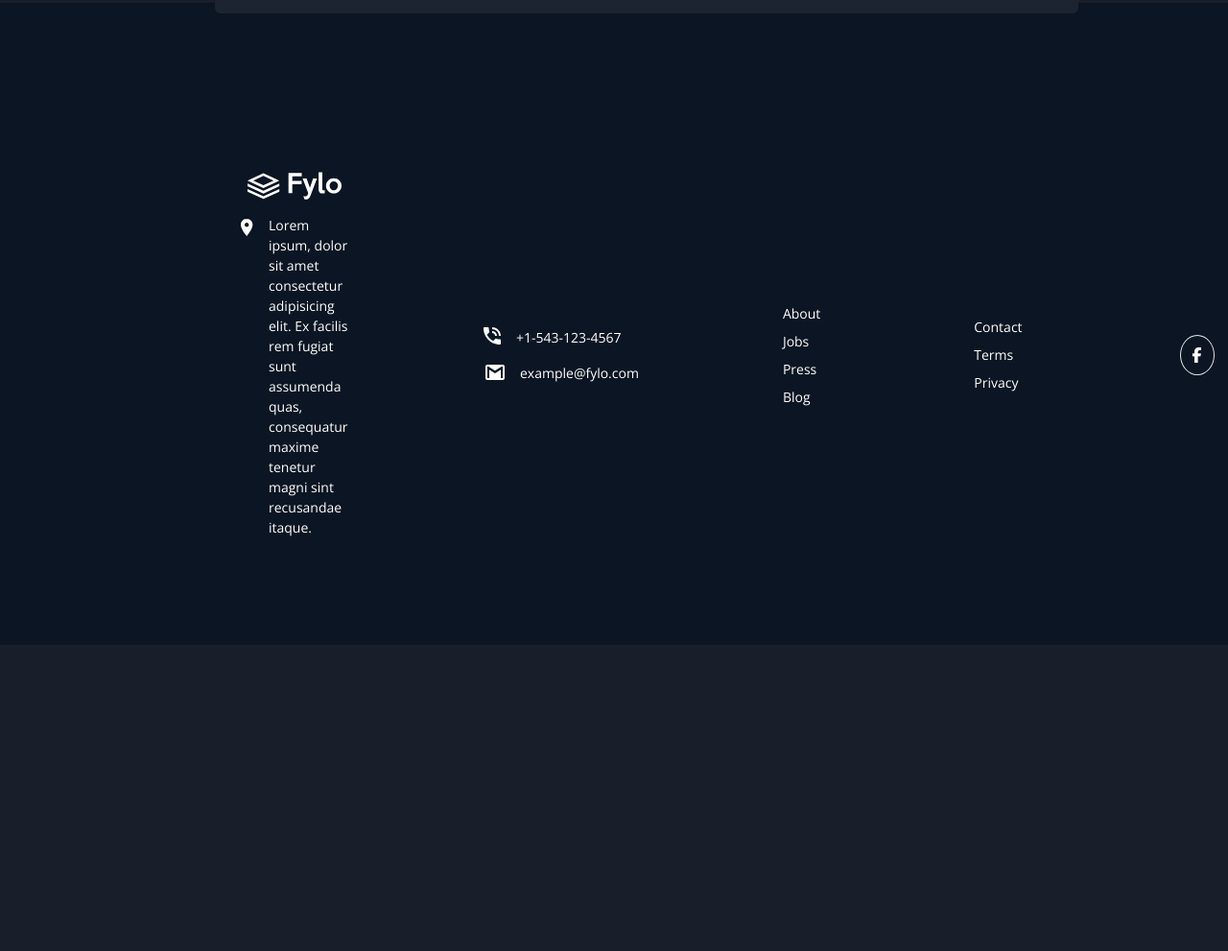
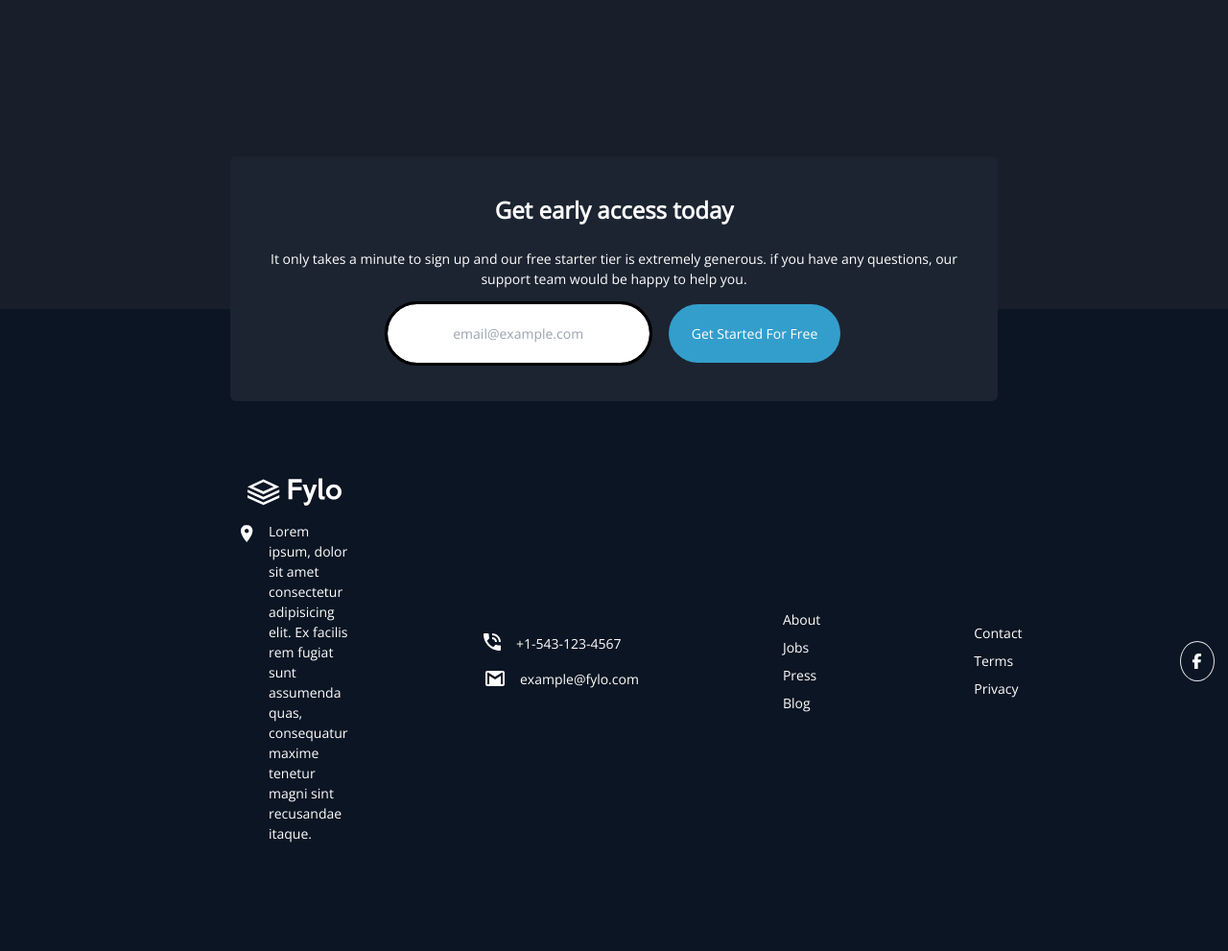
Before and after one commit to netnaho/project-fylo, a website: page src/index.html in a window 1280 px wide. Shown: the part 2615-3606 px from the top of the page at 96% size. Before the commit the page ends 3287 px from the top, so only its background shows below. Drawn offline with nearby package versions, Linux system fonts and the light colour scheme; a web font is replaced by a local one.

Commit message:
updated email sign up section

```diff
--- a/src/index.html
+++ b/src/index.html
@@ -241,23 +241,22 @@
       </div>
     </section>
 
-    <footer class="bg-darkBlueF pt-96 pb-28 md:pt-44 relative">
     <div
-        class="absolute -top-[15%] mx-8 px-[50px] py-[40px] md:left-[15%] md:-top-[40%] inline-flex flex-col justify-center items-center max-w-[900px] bg-darkBlueI rounded-md"
+      class="relative py-10 px-10 mx-auto mb-16 top-40 z-30 flex flex-col justify-center items-center max-w-[500px] bg-darkBlueI rounded-md md:max-w-[800px]"
     >
       <h1 class="font-bold text-2xl mb-2 text-center">
         Get early access today
       </h1>
       <p class="text-center my-4">
-          It only takes a minute to sign up and our free starter tier is
-          extremely generous. if you have any questions, our support team would
-          be happy to help you.
+        It only takes a minute to sign up and our free starter tier is extremely
+        generous. if you have any questions, our support team would be happy to
+        help you.
       </p>
       <div
         class="flex flex-col justify-center items-center md:flex-row md:space-x-5"
       >
         <input
-            class="max-w-[400px] py-5 px-12 mb-6 text-center rounded-full border-0 text-black placeholder:text-center outline"
+          class="max-w-[400px] py-5 px-12 mb-6 rounded-full border-0 text-black placeholder:text-center outline md:mb-0"
           type="email"
           name=""
           id=""
@@ -270,6 +269,8 @@
         </button>
       </div>
     </div>
+
+    <footer class="bg-darkBlueF pt-96 pb-28 md:pt-44">
       <div class="container mx-auto">
         <div
           class="flex flex-col items-start md:justify-evenly gap-20 md:items-center md:space-x-20 md:flex-row"
```
Also changed, not shown: dist/output.css. Lines whose indentation alone changed are shown as unchanged.
